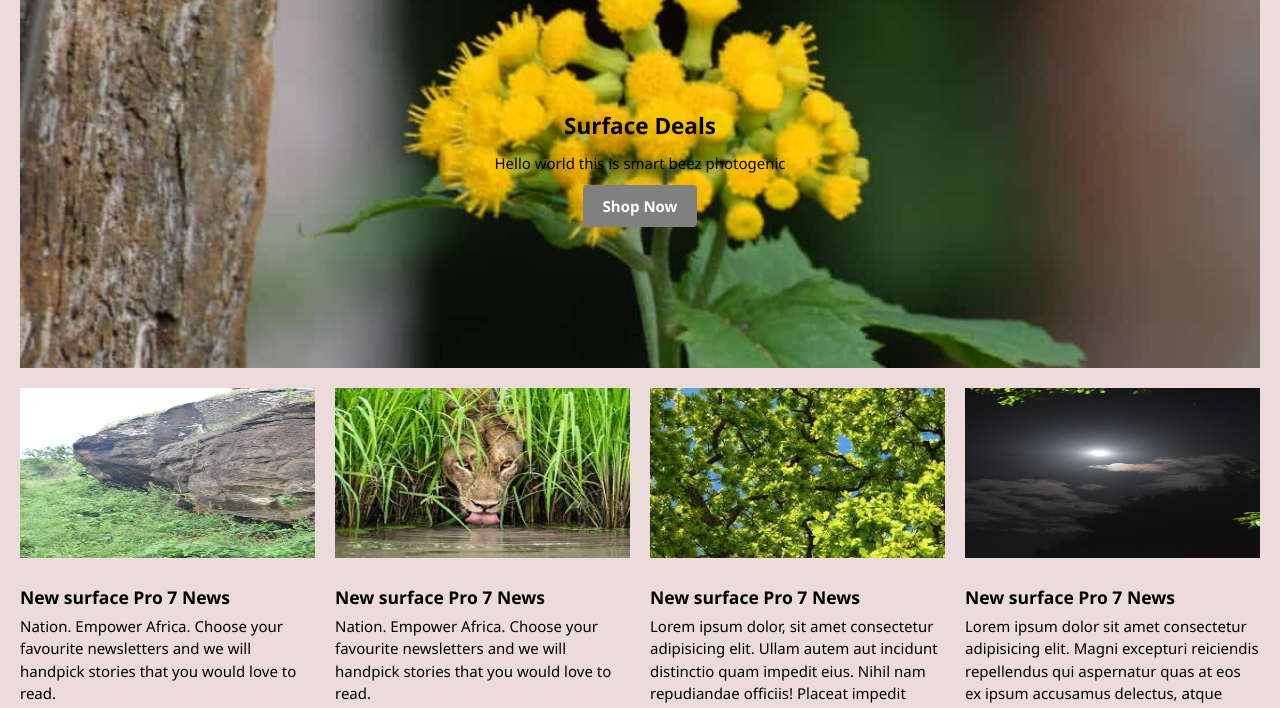
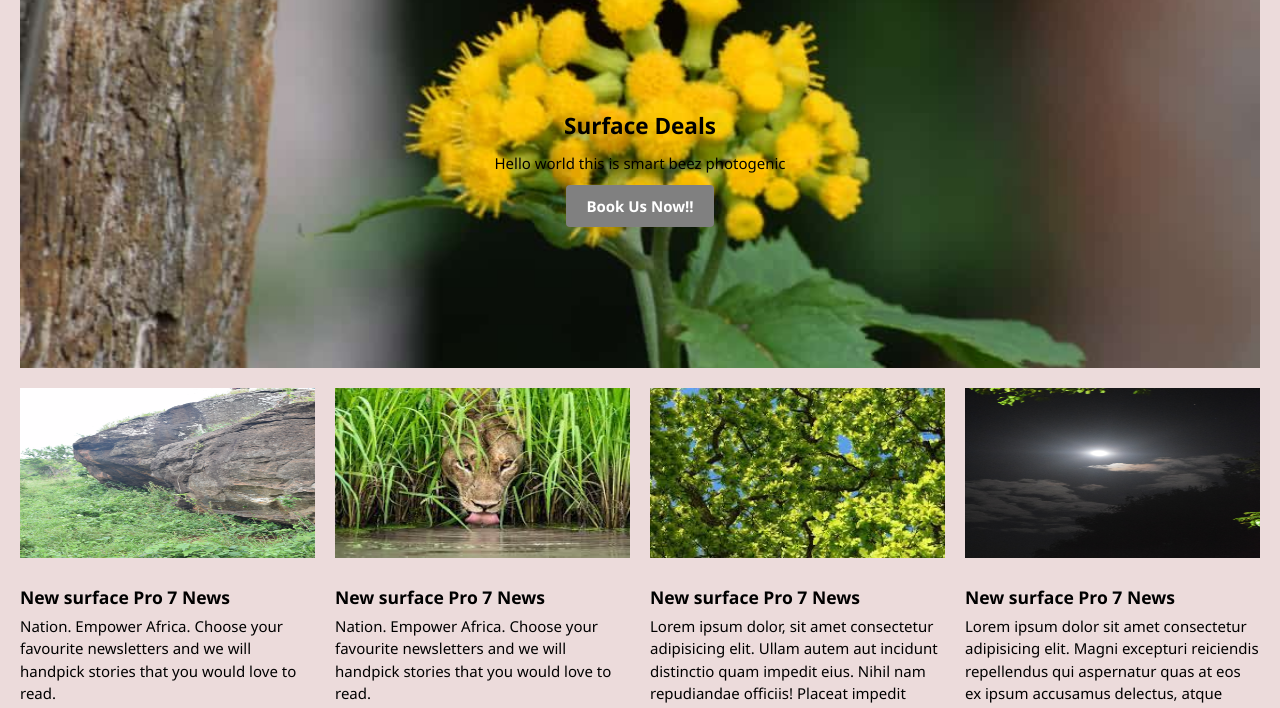
Before and after one commit to NaftalyMurimi/Templateone, a website: page index.html in a window 1280 px wide. Shown: the part 92-800 px from the top of the page. Drawn offline with Linux system fonts and the light colour scheme.

Commit message:
book us now

```diff
--- a/index.html
+++ b/index.html
@@ -38,7 +38,7 @@
     <header class="showcase">
         <h2>Surface Deals</h2>
         <p>Hello world this is smart beez photogenic</p>
-        <a href="#" class="btn">Shop Now</a>
+        <a href="#" class="btn">Book Us Now!!</a>
     </header>
     <!--home cards-->
     <section class="home-cards">
```
